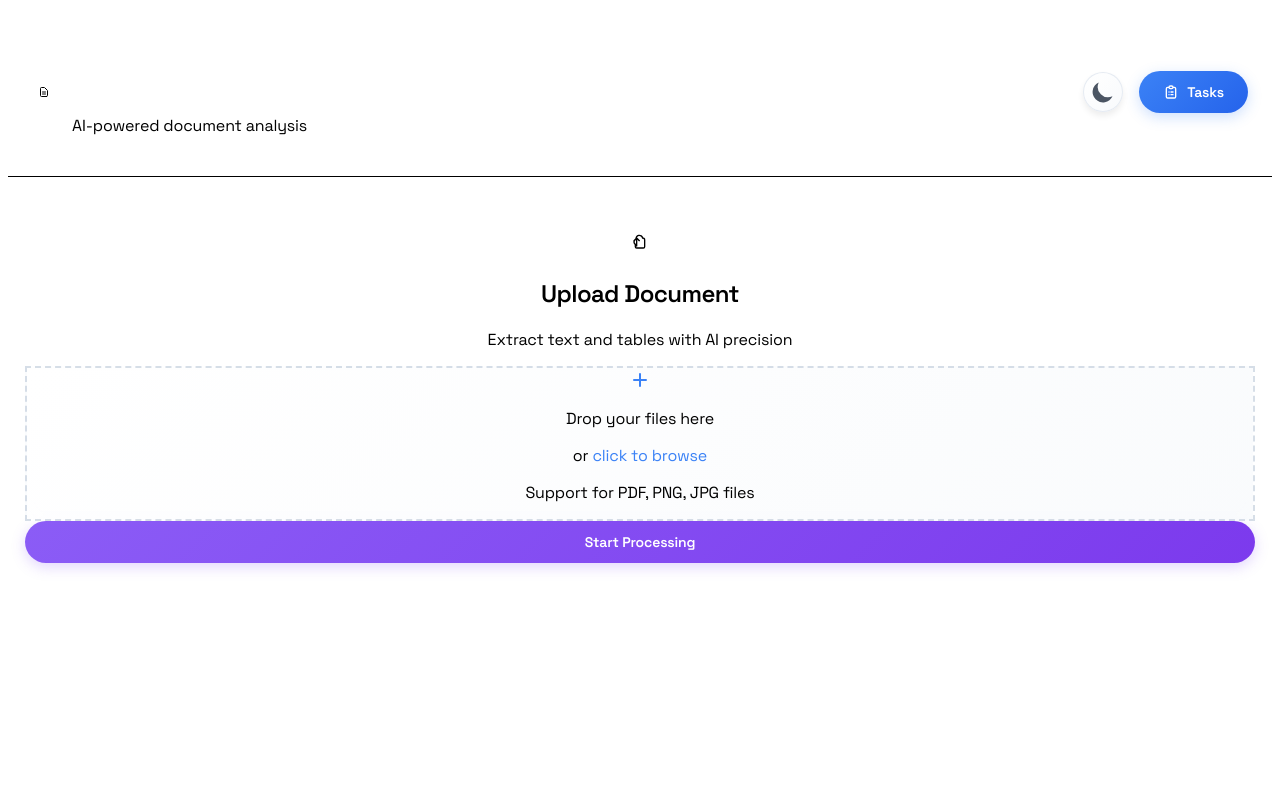
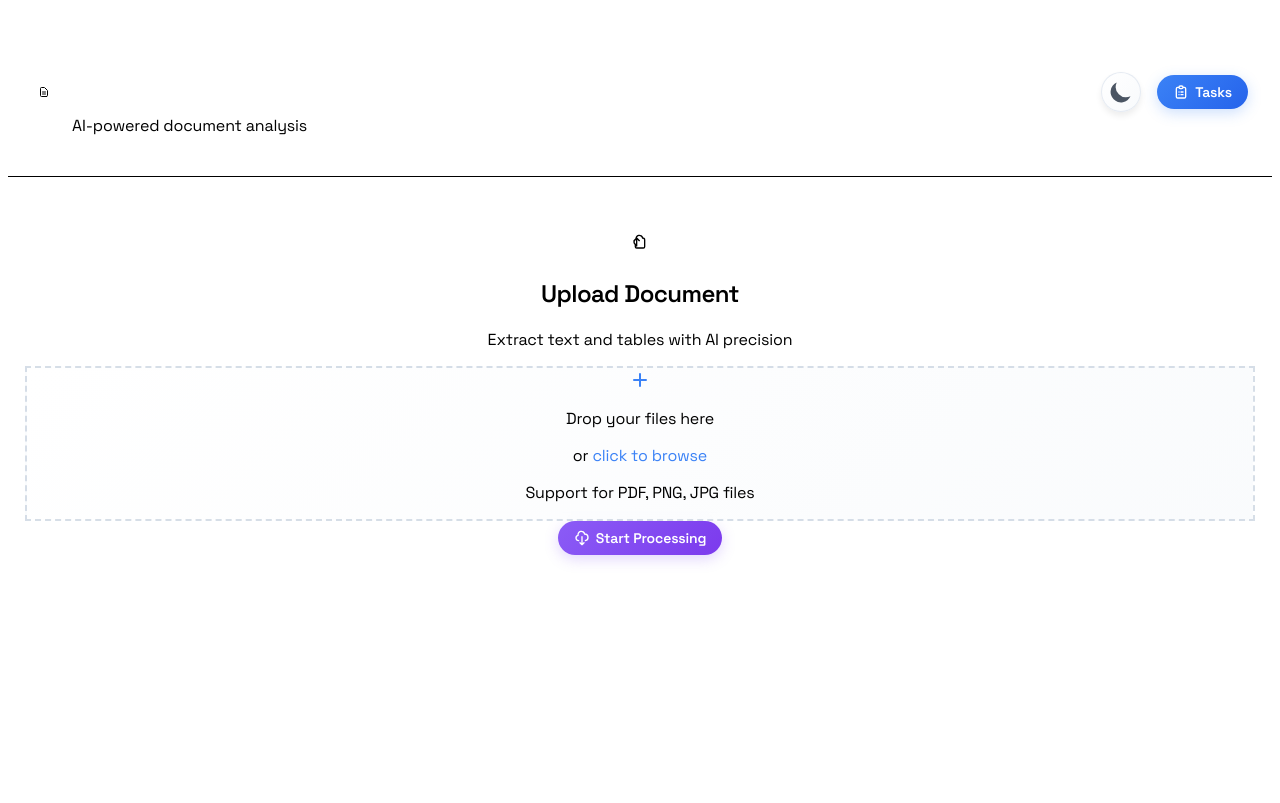
Before and after one commit to ikursaev/gemini, a FastAPI app: page / in a window 1280 px wide. Shown: the top 803 px of the page. Run offline with FastAPI, Linux system fonts and the light colour scheme; data that the repository does not hold is empty; style sheets or scripts are compiled from the project's sources; parts of the project's set-up code (start-up, migrations or seed data) failed here and were passed over; some libraries are stand-ins or nearby versions.

Commit message:
make buttons narrower

```diff
--- a/app/templates/index.html
+++ b/app/templates/index.html
@@ -334,13 +334,19 @@
         border: none;
         color: white;
         border-radius: 9999px; /* Full pill shape */
-        padding: 0.75rem 1.5rem;
+        padding: 0.5rem 1rem; /* Reduced padding for narrower button */
         font-weight: 600;
         font-size: 0.875rem;
         transition: all 0.3s cubic-bezier(0.4, 0, 0.2, 1);
         box-shadow: 0 4px 14px 0 rgba(59, 130, 246, 0.25);
         position: relative;
         overflow: hidden;
+        min-width: auto; /* Allow natural width */
+        width: auto; /* Remove fixed width */
+      }
+
+      .tasks-button svg {
+        margin-right: 0.375rem; /* Add consistent spacing for icon */
       }
 
       .tasks-button:hover {
@@ -413,12 +419,18 @@
         border: none;
         color: white;
         border-radius: 9999px;
-        padding: 0.75rem 1.5rem;
+        padding: 0.5rem 1rem; /* Reduced padding for narrower button */
         font-weight: 600;
         font-size: 0.875rem;
         transition: all 0.3s cubic-bezier(0.4, 0, 0.2, 1);
         box-shadow: 0 4px 14px 0 rgba(139, 92, 246, 0.25);
-        width: 100%;
+        width: auto; /* Changed from 100% to auto for natural width */
+        max-width: 200px; /* Set a reasonable max-width */
+        margin: 0 auto; /* Center the button */
+      }
+
+      .upload-button svg {
+        margin-right: 0.375rem; /* Add consistent spacing for icon */
       }
 
       .upload-button:hover:not(:disabled) {
@@ -1161,7 +1173,7 @@
           <div class="dropdown-container">
             <button
               id="tasks-dropdown-button"
-              class="tasks-button inline-flex items-center justify-center space-x-2 min-w-0"
+              class="tasks-button inline-flex items-center justify-center min-w-0"
             >
               <svg
                 class="w-4 h-4 text-white flex-shrink-0"
@@ -1322,8 +1334,21 @@
             <button
               type="submit"
               id="upload-button"
-              class="upload-button flex items-center justify-center space-x-2"
+              class="upload-button flex items-center justify-center"
             >
+              <svg
+                class="w-4 h-4 text-white flex-shrink-0"
+                fill="none"
+                stroke="currentColor"
+                viewBox="0 0 24 24"
+              >
+                <path
+                  stroke-linecap="round"
+                  stroke-linejoin="round"
+                  stroke-width="2"
+                  d="M7 16a4 4 0 01-.88-7.903A5 5 0 1115.9 6L16 6a5 5 0 011 9.9M9 19l3 3m0 0l3-3m-3 3V10"
+                ></path>
+              </svg>
               <span id="upload-text">Start Processing</span>
             </button>
           </form>
```
